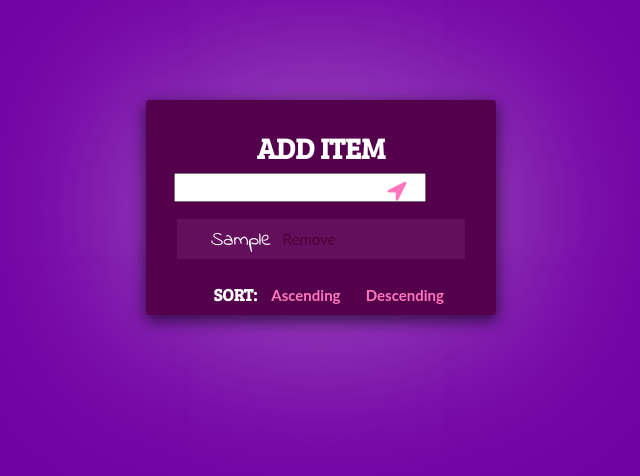
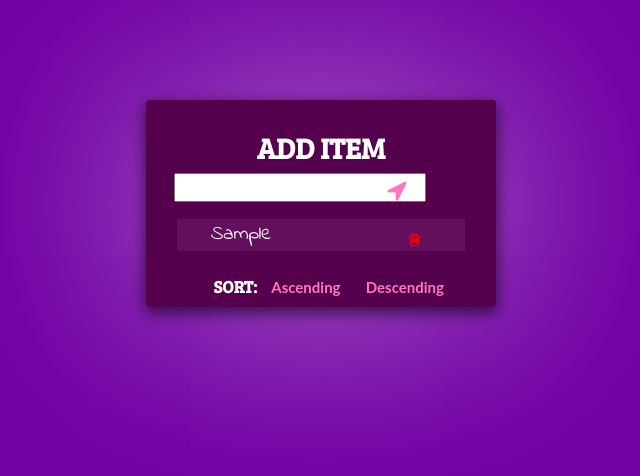
Before and after one commit to FACG2/bayMax-toDO, a website: page index.html in a window 1280 px wide. Both pictures are taken after typing "Sample" into the empty fields and a click on the button 715 px from the left and 184 px from the top of the page. Shown: the whole page, without its empty margins (319-959 px from the left). Drawn offline with Linux system fonts and the light colour scheme.

Commit message:
refactor

```diff
--- a/css/style.css
+++ b/css/style.css
@@ -117,14 +117,20 @@ margin: 6px auto;
 
 
 }
-
+li button{
+  float: right;
+}
 li:hover{
     padding:0 40px;
     background: #e064b8;
 }
 .marked {
-  background-color: red !important;
+  background-color: #f3f3f3 !important;
+  color: rgba(78,0,56,0.8);
   text-decoration: line-through;
+}
+.fa-trash-o{
+  color: red !important;
 }
 input#new-task{
   font-size: 20px;
--- a/dom.js
+++ b/dom.js
@@ -21,7 +21,7 @@
       todoNode.innerHTML = todo.description;
     // this adds the delete button
     var deleteButtonNode = document.createElement('button');
-    deleteButtonNode.textContent = "Remove";
+    deleteButtonNode.innerHTML = '<i class="fa fa-trash-o" aria-hidden="true"></i>';
     deleteButtonNode.addEventListener('click', function(event) {
       var newState = todoFunctions.deleteTodo(state, todo.id);
       update(newState);
```
